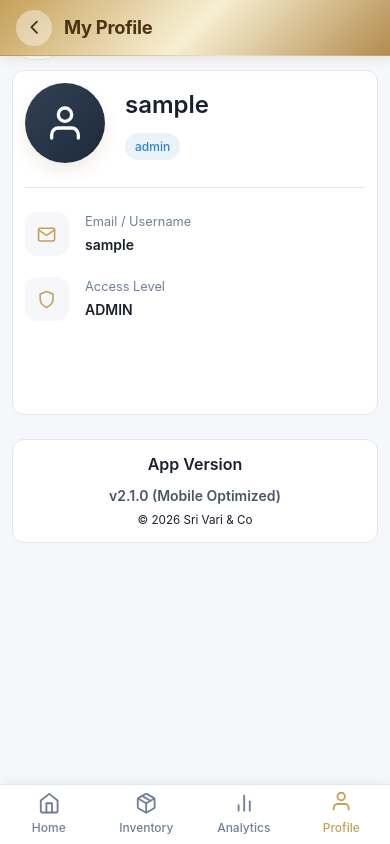
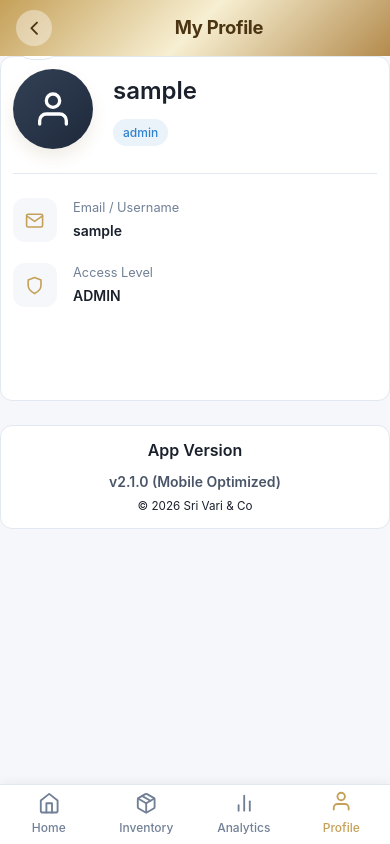
Before and after one commit to Shreyan1590/Sri-Vari---Co, a React (Vite) app in the folder frontend/: page /profile in a window 390 px wide. Built offline with nearby package versions, Linux system fonts and the light colour scheme; sample sign-in values are in the browser's storage.

Commit message:
feat: add Dashboard page with summary statistics and quick actions, and introduce base layout and header styles.

```diff
--- a/frontend/src/components/AppHeader.css
+++ b/frontend/src/components/AppHeader.css
@@ -10,8 +10,9 @@
     display: flex;
     align-items: center;
     z-index: 1001;
-    box-shadow: 0 1px 12px rgba(142, 109, 47, 0.2);
-    border-bottom: 1px solid rgba(142, 109, 47, 0.1);
+    /* Clean, floating look */
+    backdrop-filter: blur(10px);
+    -webkit-backdrop-filter: blur(10px);
 }
 
 .header-content {
@@ -47,6 +48,8 @@
 
 .header-title-section {
     flex: 1;
+    display: flex;
+    justify-content: center;
 }
 
 .header-title {
@@ -55,6 +58,16 @@
     font-weight: 700;
     color: var(--gold-text);
     letter-spacing: -0.3px;
+    text-align: center;
+}
+
+.home-logo {
+    height: 32px;
+    width: auto;
+    object-fit: contain;
+    position: absolute;
+    left: 50%;
+    transform: translateX(-50%);
 }
 
 .header-branding {
--- a/frontend/src/components/AppHeader.jsx
+++ b/frontend/src/components/AppHeader.jsx
@@ -31,9 +31,13 @@ const AppHeader = () => {
                     </button>
                 )}
 
-                <div className="header-title-section">
-                    <h1 className="header-title">{title}</h1>
-                </div>
+                {isRoot ? (
+                    <img src="/logo.png" alt="Sri Vari & Co" className="home-logo" />
+                ) : (
+                    <div className="header-title-section">
+                        <h1 className="header-title">{title}</h1>
+                    </div>
+                )}
 
                 {isRoot && (
                     <div className="header-branding">
--- a/frontend/src/components/Layout.css
+++ b/frontend/src/components/Layout.css
@@ -37,14 +37,13 @@
     .main-content {
         margin-left: 0;
         /* Dynamic Header Spacing */
-        padding-top: calc(var(--header-height) + var(--safe-top) + 16px);
+        padding-top: calc(var(--header-height) + var(--safe-top));
 
         /* Dynamic Bottom Nav Spacing - CRITICAL FIX */
-        /* Total height = nav-height + safe-area + buffer */
-        padding-bottom: calc(var(--bottom-nav-height) + var(--safe-bottom) + 32px);
+        padding-bottom: calc(var(--bottom-nav-height) + var(--safe-bottom) + 16px);
 
-        padding-left: var(--gutter);
-        padding-right: var(--gutter);
+        padding-left: 0;
+        padding-right: 0;
         min-height: 100vh;
         background: var(--bg-dark);
     }
@@ -69,18 +68,13 @@
 /* Responsive - Small Mobile */
 @media (max-width: 480px) {
     .main-content {
-        padding: 70px 12px 20px;
-    }
-
-    .page-header {
-        margin-bottom: 16px;
-    }
-
-    .page-title {
-        font-size: 1.35rem;
-    }
-
-    .page-subtitle {
-        font-size: 0.85rem;
+        /* Maintain proper padding-bottom to avoid navbar overlap */
+        padding-bottom: calc(var(--bottom-nav-height) + var(--safe-bottom) + 40px);
     }
 }
+
+/* Spacer for the very end of scrollable pages */
+.bottom-spacer {
+    height: 80px;
+    width: 100%;
+}
--- a/frontend/src/pages/Dashboard.jsx
+++ b/frontend/src/pages/Dashboard.jsx
@@ -194,6 +194,9 @@ const Dashboard = () => {
                     </button>
                 </div>
             </div>
+
+            {/* Extra spacing to ensure last card is visible above BottomNav */}
+            <div className="bottom-spacer"></div>
         </div>
     );
 };
```
